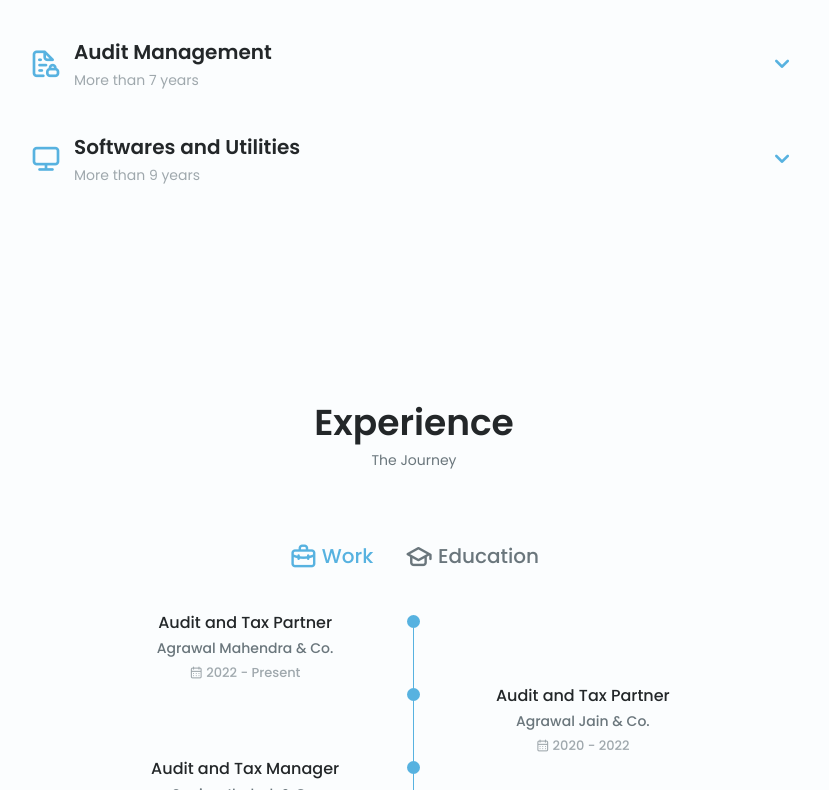
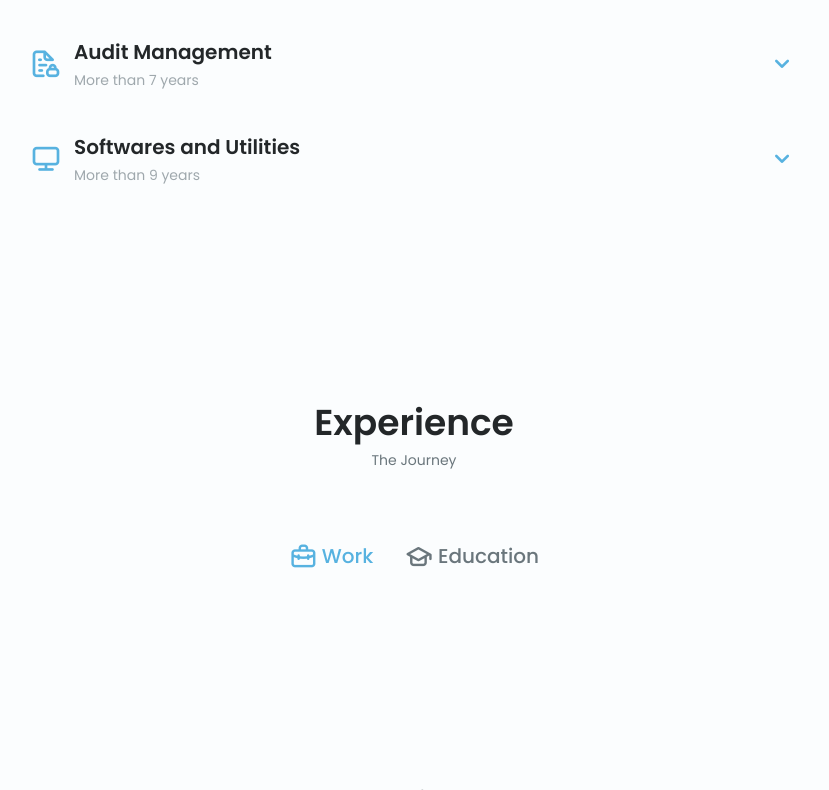
Before and after one commit to CARaghavSingla/Portflolio, a plain HTML site: page index.html in a window 1280 px wide. Shown: the part 2010-2800 px from the top of the page, without its empty margins (226-1055 px from the left). Drawn offline with nearby package versions, Linux system fonts and the light colour scheme.

Commit message:
Update index.html

```diff
--- a/index.html
+++ b/index.html
@@ -345,7 +345,7 @@
 
                 <div class="qualification__sections">
                     <!--==================== QUALIFICATION CONTENT 1 ====================-->
-                    <div class="qualification__content__active" data-content id="work">
+                    <div class="qualification__content" data-content id="work">
                         <!--==================== QUALIFICATION 1 ====================-->
                         <div class="qualification__data">
                             <div>
@@ -417,8 +417,9 @@
                         </div>
                     </div>
 
+                    <!--==================== QUALIFICATION CONTENT 2 ====================-->
                     <div class="qualification__content qualification" data-content id="education">
-                    <!--==================== QUALIFICATION 2 ====================-->
+                    <!--==================== QUALIFICATION 1 ====================-->
                     <div class="qualification__data">
                         <div>
                             <h3 class="qualification__title">Diploma in Information Systems (DISA)</h3>
```
